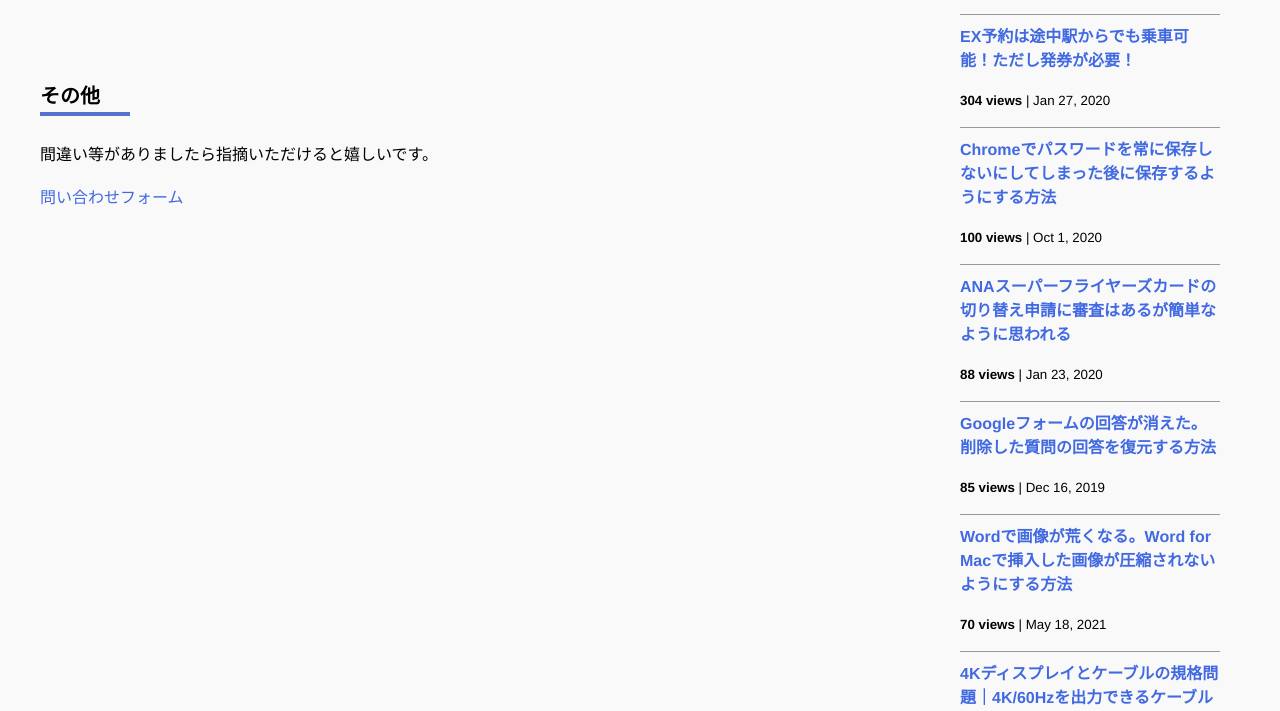
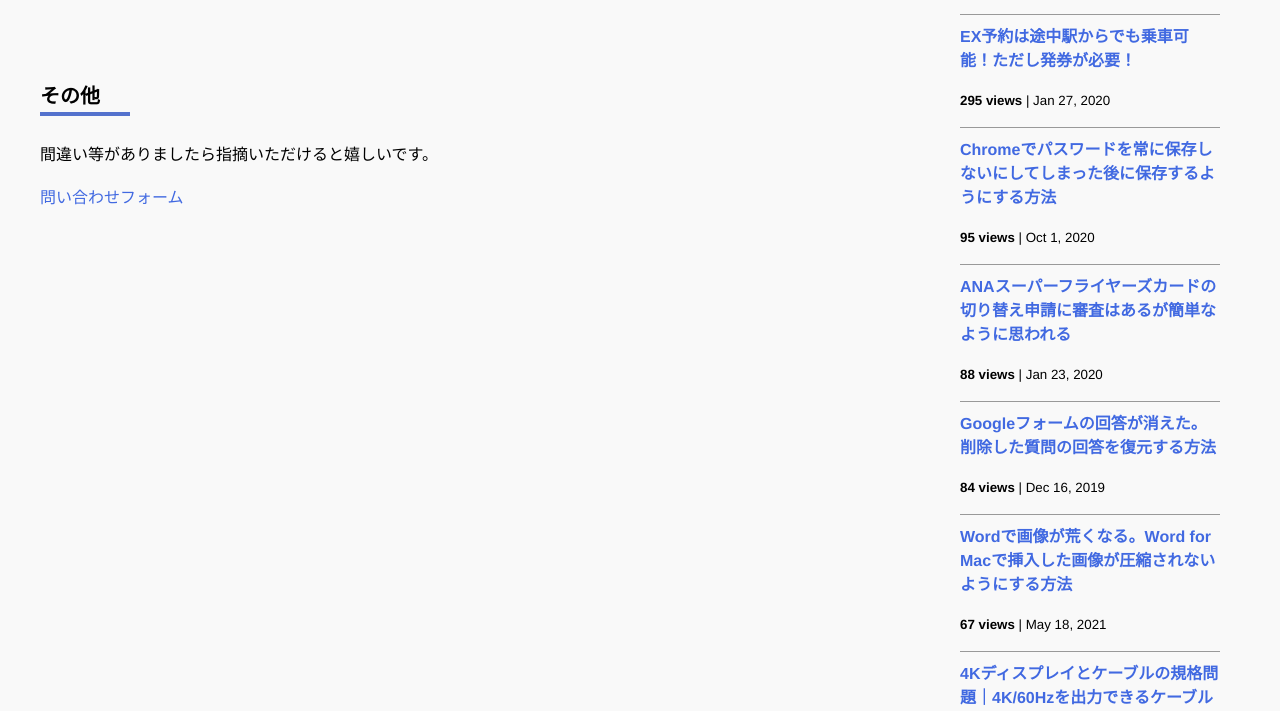
Before and after one commit to iwanaminami/shoyaiwaname, a Jekyll site: the page built from about.markdown, in a window 1280 px wide and 1400 px high, scrolled down 693 px. Shown: the part 167-878 px from the top of the window. Built offline with Jekyll 4.4.1, drawn with Linux system fonts in a browser that asks for light colours; nearby versions of some CDN libraries; comment, search, counter and statistics services are not loaded.

Commit message:
chore(ga): update _data/popularposts.yml 20250825-0052

```diff
--- a/_data/popularposts.yml
+++ b/_data/popularposts.yml
@@ -1,17 +1,17 @@
 side:
-  - view: 304
+  - view: 295
     url: "/2020/01/27/ex-rideontheway.html"
-  - view: 100
+  - view: 95
     url: "/2020/10/01/googlepassword.html"
   - view: 88
     url: "/2020/01/23/sfc-judge.html"
-  - view: 85
+  - view: 84
     url: "/2019/12/16/restore-googleform.html"
-  - view: 70
+  - view: 67
     url: "/2021/05/18/image-compression-word.html"
   - view: 35
     url: "/2020/04/14/4kcable.html"
-  - view: 25
+  - view: 24
     url: "/2021/05/09/gmailtocalendar.html"
   - view: 22
     url: "/"
```
